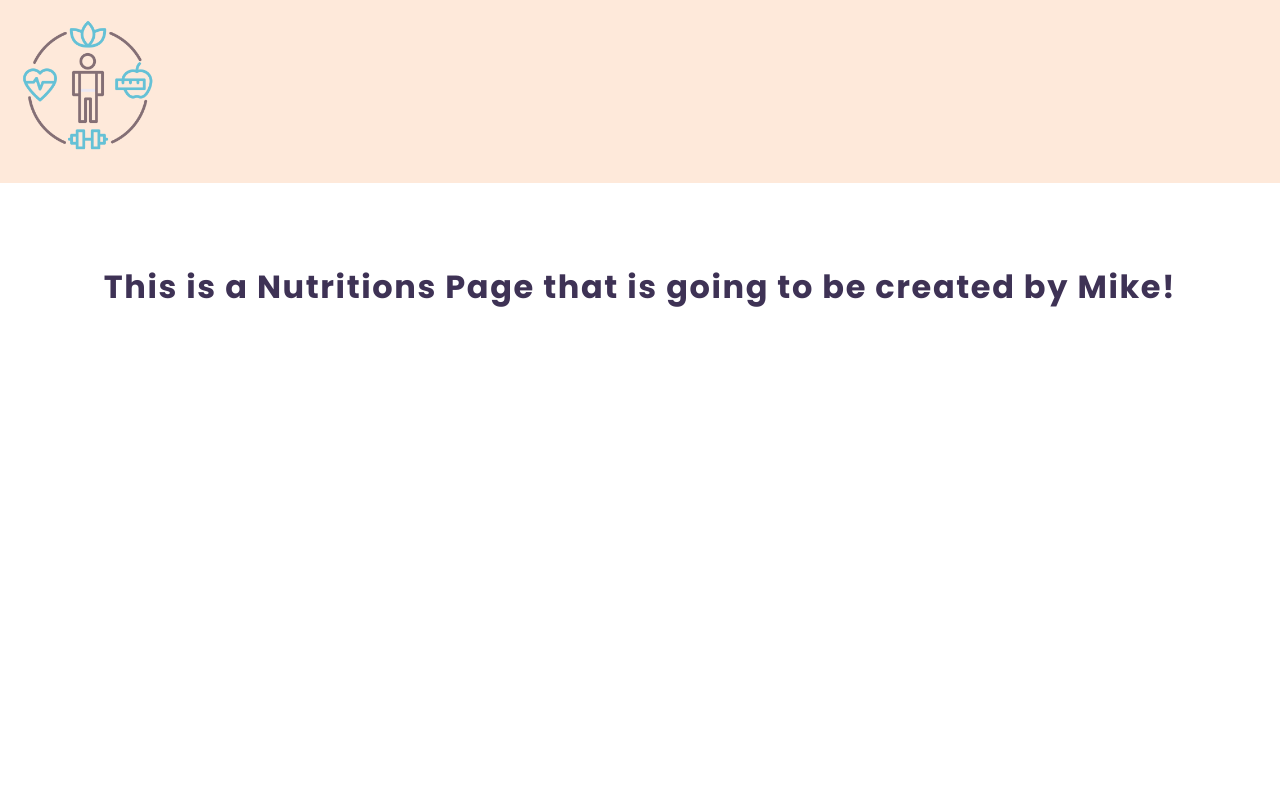
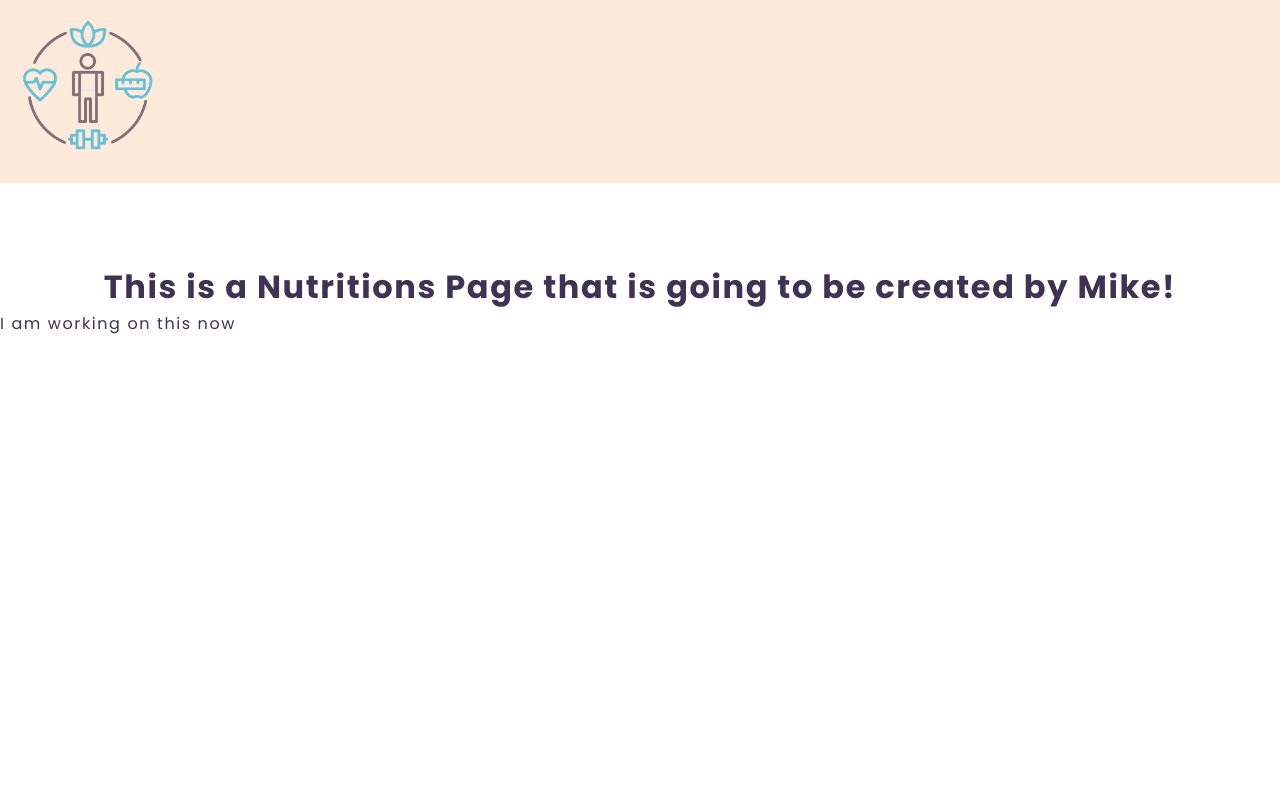
Before and after one commit to OxanaSF/healthy-hood, a React (Create React App) app: page /nutritions in a window 1280 px wide. Shown: the top 800 px of the page. Built offline with nearby package versions, Linux system fonts and the light colour scheme; a web font is replaced by a local one.

Commit message:
added content to page

```diff
--- a/src/pages/NutritionsPage.js
+++ b/src/pages/NutritionsPage.js
@@ -4,6 +4,7 @@ const NutritionsPage = () => {
   return (
     <NutritionsPageStyled>
         <h2>This is a Nutritions Page that is going to be created by Mike!</h2>
+        <p>I am working on this now</p>
     </NutritionsPageStyled>
   )
 }
```
